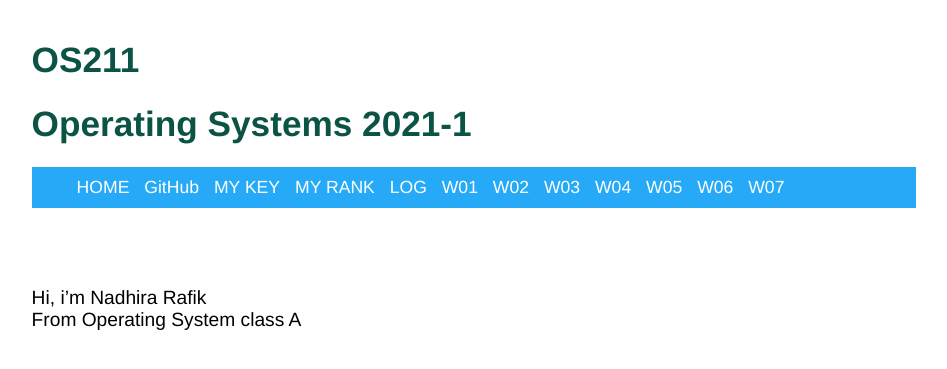
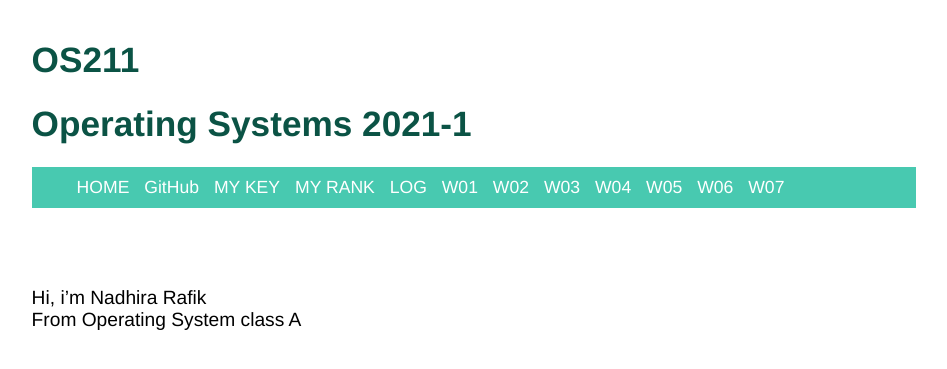
Before and after one commit to nadhirarafik/os211, a Jekyll site: the page built from index.md, in a window 1280 px wide. Shown: the top 369 px of the page, without its empty margins (166-1113 px from the left). Built offline with Jekyll 4.4.1, drawn with Linux system fonts in a browser that asks for light colours.

Commit message:
Update base.html

```diff
--- a/_layouts/base.html
+++ b/_layouts/base.html
@@ -24,7 +24,7 @@
         }
 
         .navbar {
-            background-color: #26aaf7;
+            background-color: #48C9B0 ;
             color: #FFFFFF;
             font-size: 1em;
         }
@@ -57,7 +57,7 @@
 	}
 
 	a:hover {
-	    color: #26aaf7;
+	    color: #0B5345;
 	}
     </style>
 </head>
```
